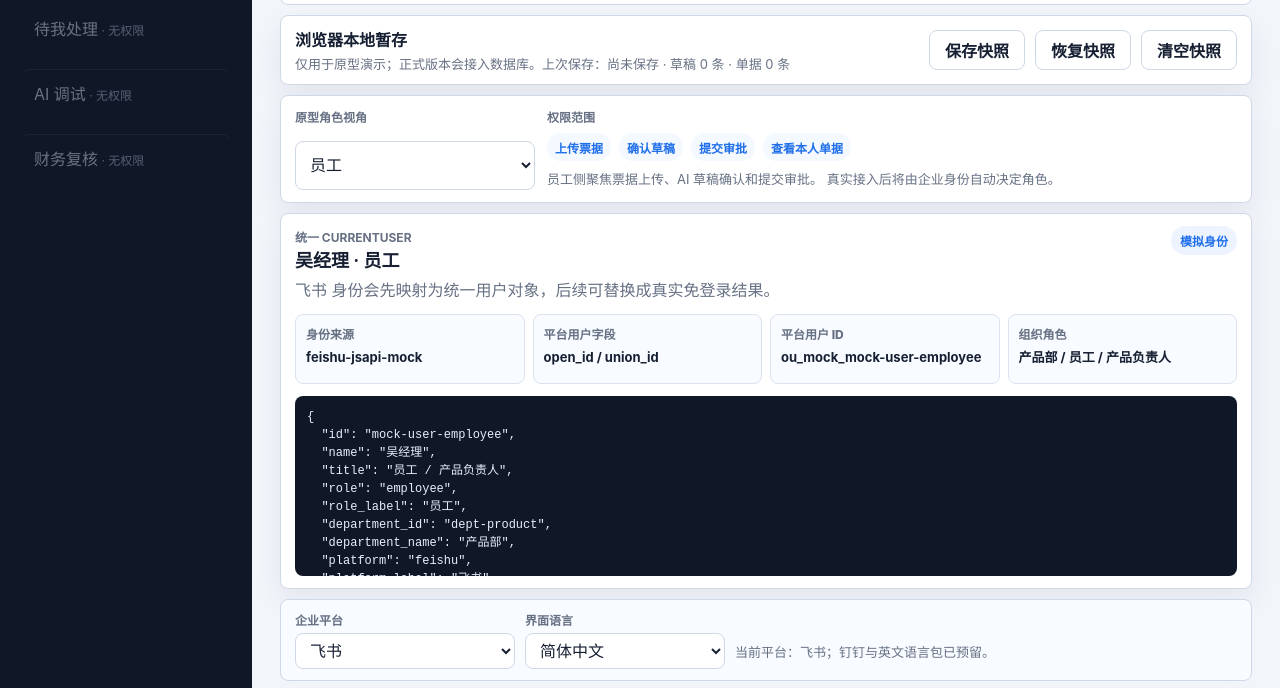
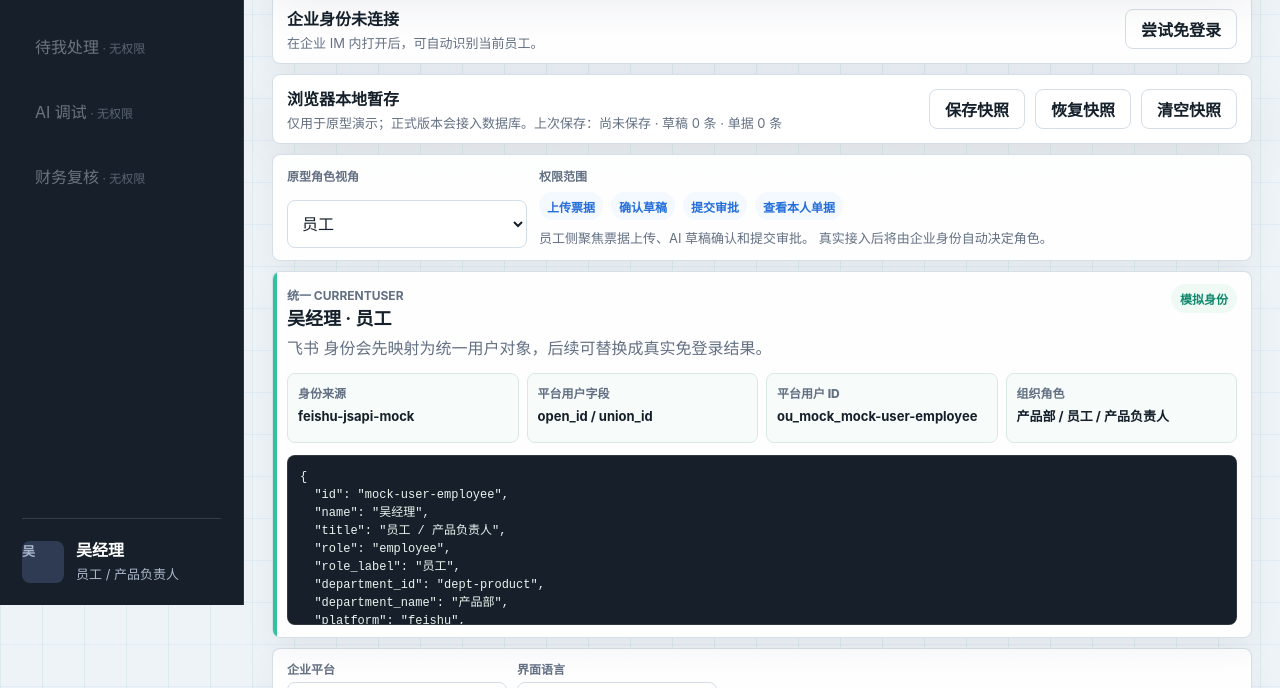
Before and after one commit to winj92011/ai-expense-assistant, a website: page index.html in a window 1280 px wide. Shown: the part 195-883 px from the top of the page. Drawn offline with Linux system fonts and the light colour scheme.

Commit message:
Add personalized UI visual layer

```diff
--- a/index.html
+++ b/index.html
@@ -313,5 +313,6 @@
     <script src="./data-model-preview.js"></script>
     <script src="./e2e-helper.js"></script>
     <script src="./smoke-test.js"></script>
+    <script src="./personal-ui.js"></script>
   </body>
 </html>
--- /dev/null
+++ b/personal-ui.js
@@ -0,0 +1,338 @@
+(() => {
+  if (window.__personalUiInstalled) return;
+  window.__personalUiInstalled = true;
+
+  document.body.classList.add("personal-ui");
+
+  const style = document.createElement("style");
+  style.id = "personal-ui-style";
+  style.textContent = `
+    .personal-ui {
+      --bg: #eef3f7;
+      --surface: #ffffff;
+      --surface-soft: #f6fafb;
+      --ink: #15202b;
+      --muted: #637083;
+      --line: #d3dee8;
+      --blue: #256fdb;
+      --blue-dark: #1f5eb8;
+      --green: #11896d;
+      --amber: #b86b20;
+      --red: #d84c4c;
+      --shadow: 0 18px 44px rgba(39, 53, 68, 0.09);
+      background:
+        linear-gradient(90deg, rgba(17, 137, 109, 0.08) 0 1px, transparent 1px 100%),
+        linear-gradient(0deg, rgba(37, 111, 219, 0.06) 0 1px, transparent 1px 100%),
+        var(--bg);
+      background-size: 42px 42px;
+    }
+
+    .personal-ui .app-shell {
+      grid-template-columns: 244px minmax(0, 1fr);
+    }
+
+    .personal-ui .sidebar {
+      position: sticky;
+      top: 0;
+      height: 100vh;
+      gap: 20px;
+      background: #17202a;
+      border-right: 1px solid rgba(255, 255, 255, 0.1);
+    }
+
+    .personal-ui .brand {
+      align-items: flex-start;
+      padding-bottom: 18px;
+      border-bottom: 1px solid rgba(255, 255, 255, 0.12);
+    }
+
+    .personal-ui .brand-mark {
+      position: relative;
+      overflow: hidden;
+      background: #effaf5;
+      color: #11896d;
+    }
+
+    .personal-ui .brand-mark::after {
+      content: "";
+      position: absolute;
+      right: 7px;
+      bottom: 7px;
+      width: 9px;
+      height: 9px;
+      border-radius: 50%;
+      background: #f3b23d;
+    }
+
+    .personal-ui .nav-list {
+      gap: 7px;
+    }
+
+    .personal-ui .nav-item {
+      position: relative;
+      min-height: 42px;
+      border: 1px solid transparent;
+      color: #cfd9e6;
+      transition: background 0.16s ease, border-color 0.16s ease, transform 0.16s ease;
+    }
+
+    .personal-ui .nav-item:hover {
+      transform: translateX(2px);
+    }
+
+    .personal-ui .nav-item.active {
+      border-color: rgba(142, 213, 190, 0.28);
+      background: #20313a;
+      color: #ffffff;
+    }
+
+    .personal-ui .nav-item.active::before {
+      content: "";
+      position: absolute;
+      left: -1px;
+      top: 10px;
+      bottom: 10px;
+      width: 3px;
+      border-radius: 999px;
+      background: #33c29b;
+    }
+
+    .personal-ui .workspace {
+      max-width: 1480px;
+      padding-top: 28px;
+    }
+
+    .personal-ui .topbar {
+      position: relative;
+      align-items: center;
+      min-height: 142px;
+      padding: 26px 28px;
+      border: 1px solid rgba(211, 222, 232, 0.92);
+      border-radius: 8px;
+      background:
+        linear-gradient(135deg, rgba(255, 255, 255, 0.96), rgba(246, 250, 251, 0.96)),
+        repeating-linear-gradient(90deg, transparent 0 26px, rgba(17, 137, 109, 0.08) 26px 27px);
+      box-shadow: var(--shadow);
+    }
+
+    .personal-ui .topbar::after {
+      content: "";
+      position: absolute;
+      right: 24px;
+      bottom: 18px;
+      width: 154px;
+      height: 38px;
+      border: 1px solid #d3dee8;
+      border-radius: 8px;
+      background:
+        linear-gradient(90deg, #33c29b 0 18%, transparent 18% 100%),
+        repeating-linear-gradient(90deg, #ffffff 0 18px, #edf3f7 18px 20px);
+      opacity: 0.7;
+      pointer-events: none;
+    }
+
+    .personal-ui .eyebrow {
+      color: #11896d;
+    }
+
+    .personal-ui h1 {
+      max-width: 760px;
+      font-size: 32px;
+    }
+
+    .personal-ui .primary-button,
+    .personal-ui .secondary-button {
+      border-radius: 8px;
+      box-shadow: none;
+      transition: background 0.16s ease, border-color 0.16s ease, transform 0.16s ease;
+    }
+
+    .personal-ui .primary-button:hover,
+    .personal-ui .secondary-button:hover {
+      transform: translateY(-1px);
+    }
+
+    .personal-ui .primary-button {
+      background: #11896d;
+    }
+
+    .personal-ui .primary-button:hover {
+      background: #0c7059;
+    }
+
+    .personal-ui .login-strip,
+    .personal-ui .integration-strip,
+    .personal-ui .role-strip,
+    .personal-ui .identity-context,
+    .personal-ui .platform-adapter,
+    .personal-ui .platform-callback,
+    .personal-ui .data-model-panel {
+      border-color: rgba(211, 222, 232, 0.96);
+      background: rgba(255, 255, 255, 0.92);
+      box-shadow: 0 12px 30px rgba(39, 53, 68, 0.06);
+    }
+
+    .personal-ui .login-strip,
+    .personal-ui .integration-strip,
+    .personal-ui .role-strip {
+      margin-top: 10px;
+    }
+
+    .personal-ui .identity-context,
+    .personal-ui .platform-adapter,
+    .personal-ui .platform-callback,
+    .personal-ui .data-model-panel {
+      position: relative;
+      overflow: hidden;
+    }
+
+    .personal-ui .identity-context::before,
+    .personal-ui .platform-adapter::before,
+    .personal-ui .platform-callback::before,
+    .personal-ui .data-model-panel::before {
+      content: "";
+      position: absolute;
+      inset: 0 auto 0 0;
+      width: 4px;
+      background: #33c29b;
+    }
+
+    .personal-ui .platform-adapter::before {
+      background: #256fdb;
+    }
+
+    .personal-ui .platform-callback::before {
+      background: #f3b23d;
+    }
+
+    .personal-ui .data-model-panel::before {
+      background: #d86f45;
+    }
+
+    .personal-ui .quick-start {
+      border-color: rgba(51, 194, 155, 0.38);
+      background: #f4fbf8;
+    }
+
+    .personal-ui .steps-row span {
+      color: #11896d;
+      border: 1px solid rgba(51, 194, 155, 0.24);
+      background: #ffffff;
+    }
+
+    .personal-ui .hero-grid {
+      grid-template-columns: minmax(0, 1.02fr) minmax(390px, 0.98fr);
+    }
+
+    .personal-ui .upload-panel,
+    .personal-ui .assistant-panel,
+    .personal-ui .draft-section,
+    .personal-ui .approval-card,
+    .personal-ui .empty-state,
+    .personal-ui .queue-card,
+    .personal-ui .stat-card,
+    .personal-ui .finance-card,
+    .personal-ui .debug-panel {
+      border-color: rgba(211, 222, 232, 0.96);
+      box-shadow: var(--shadow);
+    }
+
+    .personal-ui .dropzone {
+      border-color: rgba(17, 137, 109, 0.5);
+      background:
+        linear-gradient(180deg, rgba(244, 251, 248, 0.9), rgba(255, 255, 255, 0.95)),
+        repeating-linear-gradient(45deg, transparent 0 14px, rgba(17, 137, 109, 0.06) 14px 15px);
+    }
+
+    .personal-ui .dropzone:hover,
+    .personal-ui .dropzone.dragging {
+      border-color: #11896d;
+      background: #f0faf6;
+    }
+
+    .personal-ui .drop-icon,
+    .personal-ui .status-pill {
+      background: #effaf5;
+      color: #11896d;
+    }
+
+    .personal-ui .trip-card,
+    .personal-ui .completeness-box,
+    .personal-ui .adapter-cell,
+    .personal-ui .identity-cell,
+    .personal-ui .platform-callback-card,
+    .personal-ui .adapter-payload,
+    .personal-ui .soft-note {
+      border-color: #d9e8e4;
+      background: #f7fbfa;
+    }
+
+    .personal-ui .route-insight {
+      color: #11896d;
+    }
+
+    .personal-ui .metric-row div {
+      border-top: 3px solid #33c29b;
+    }
+
+    .personal-ui .risk-box {
+      border-color: #f0d4a1;
+      background: #fff9ef;
+    }
+
+    .personal-ui pre,
+    .personal-ui .debug-panel pre,
+    .personal-ui .adapter-payload pre,
+    .personal-ui .identity-context pre,
+    .personal-ui .platform-callback-card pre,
+    .personal-ui .data-model-panel pre {
+      border: 1px solid rgba(255, 255, 255, 0.1);
+      background: #17202a;
+      color: #e9f3ef;
+    }
+
+    .personal-ui .data-model-panel pre,
+    .personal-ui .platform-callback-card pre,
+    .personal-ui .adapter-payload pre,
+    .personal-ui .identity-context pre {
+      max-height: 170px;
+    }
+
+    .personal-ui .finance-toolbar,
+    .personal-ui .finance-grid {
+      margin-top: 2px;
+    }
+
+    .personal-ui .stat-card {
+      border-top: 3px solid #256fdb;
+    }
+
+    .personal-ui .toast {
+      background: #17202a;
+    }
+
+    @media (max-width: 920px) {
+      .personal-ui .app-shell {
+        grid-template-columns: 1fr;
+      }
+
+      .personal-ui .sidebar {
+        height: auto;
+      }
+
+      .personal-ui .topbar::after {
+        display: none;
+      }
+
+      .personal-ui h1 {
+        font-size: 26px;
+      }
+
+      .personal-ui .hero-grid {
+        grid-template-columns: 1fr;
+      }
+    }
+  `;
+
+  document.head.appendChild(style);
+})();
```
